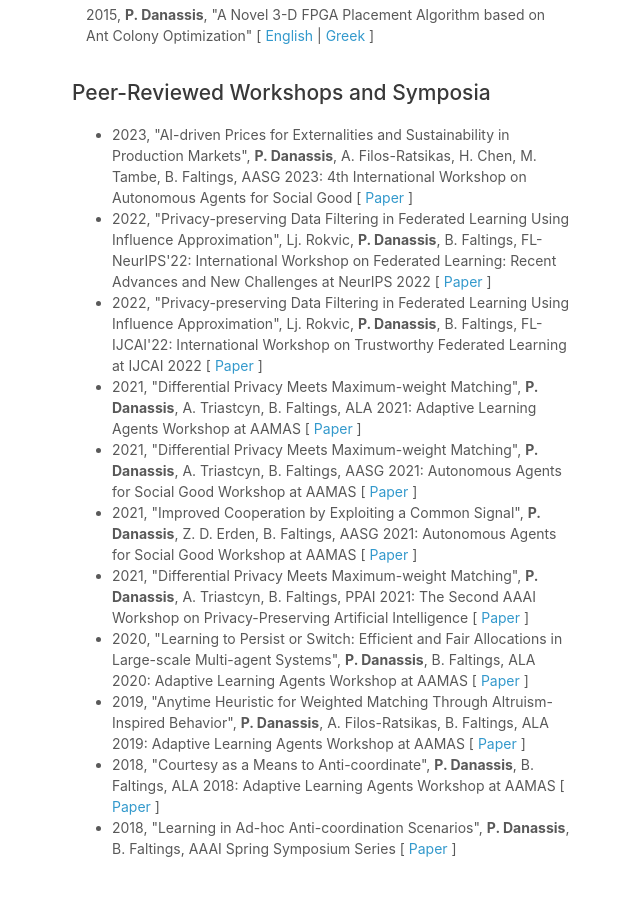
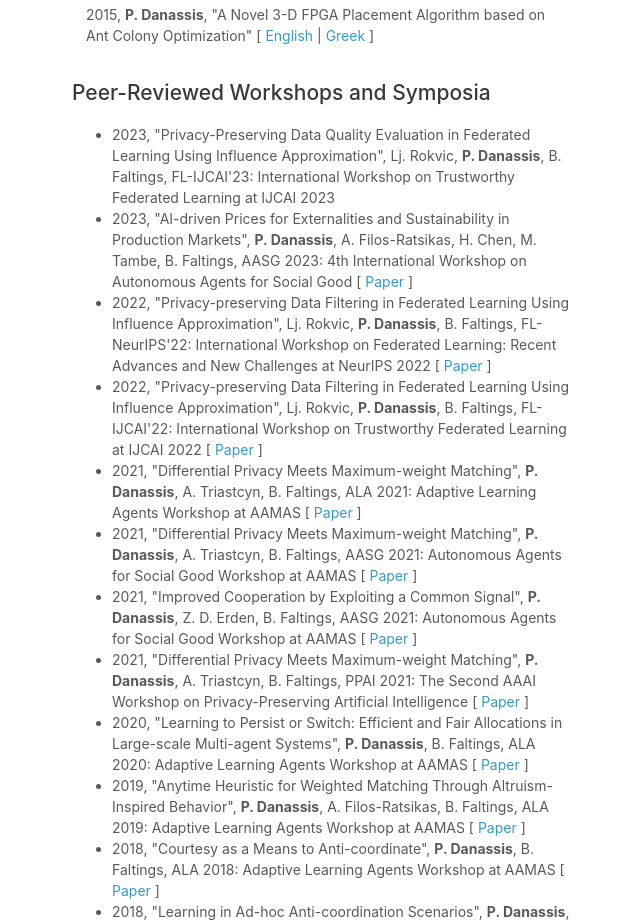
Before and after one commit to panayiotisd/panayiotisd.github.io, a plain HTML site: page publications.html in a window 1280 px wide. Shown: the part 2640-3564 px from the top of the page, without its empty margins (498-1138 px from the left). Drawn offline with Linux system fonts and the light colour scheme.

Commit message:
Update publications.html

```diff
--- a/publications.html
+++ b/publications.html
@@ -221,6 +221,8 @@
           <!-- Peer-Reviewed Workshops and Posters -->
           <h2>Peer-Reviewed Workshops and Symposia</h2>
           <ul>
+            <li> 2023, "Privacy-Preserving Data Quality Evaluation in Federated Learning Using Influence Approximation", Lj. Rokvic, <b>P. Danassis</b>, B. Faltings, FL-IJCAI'23: International Workshop on Trustworthy Federated Learning at IJCAI 2023</li>
+
             <li> 2023, "AI-driven Prices for Externalities and Sustainability in Production Markets", <b>P. Danassis</b>, A. Filos-Ratsikas, H. Chen, M. Tambe, B. Faltings, AASG 2023: 4th International Workshop on Autonomous Agents for Social Good [ <a href="https://arxiv.org/abs/2106.06060" target="_blank">Paper</a> ] </li>
 
             <li> 2022, "Privacy-preserving Data Filtering in Federated Learning Using Influence Approximation", Lj. Rokvic, <b>P. Danassis</b>, B. Faltings, FL-NeurIPS'22: International Workshop on Federated Learning: Recent Advances and New Challenges at NeurIPS 2022 [ <a href="https://arxiv.org/abs/2205.11518" target="_blank" rel="nofollow">Paper</a> ]</li>
```
